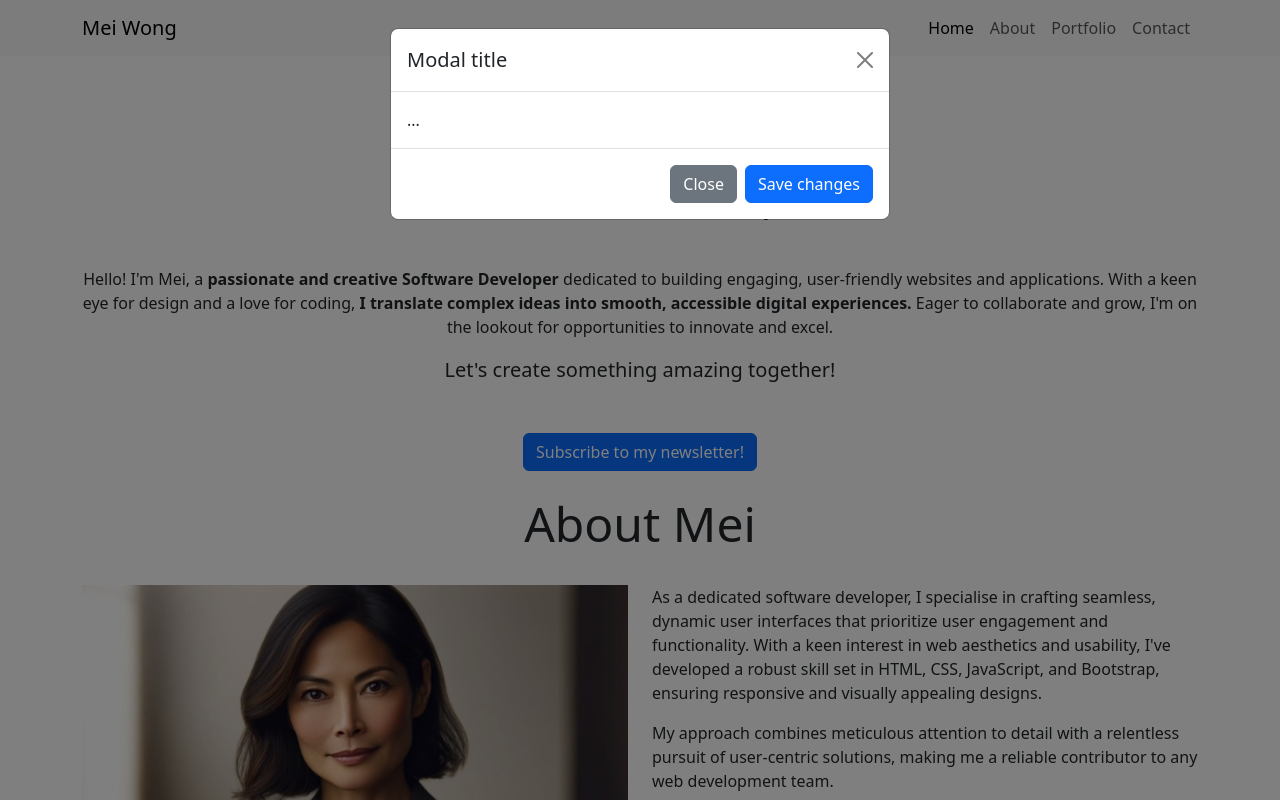
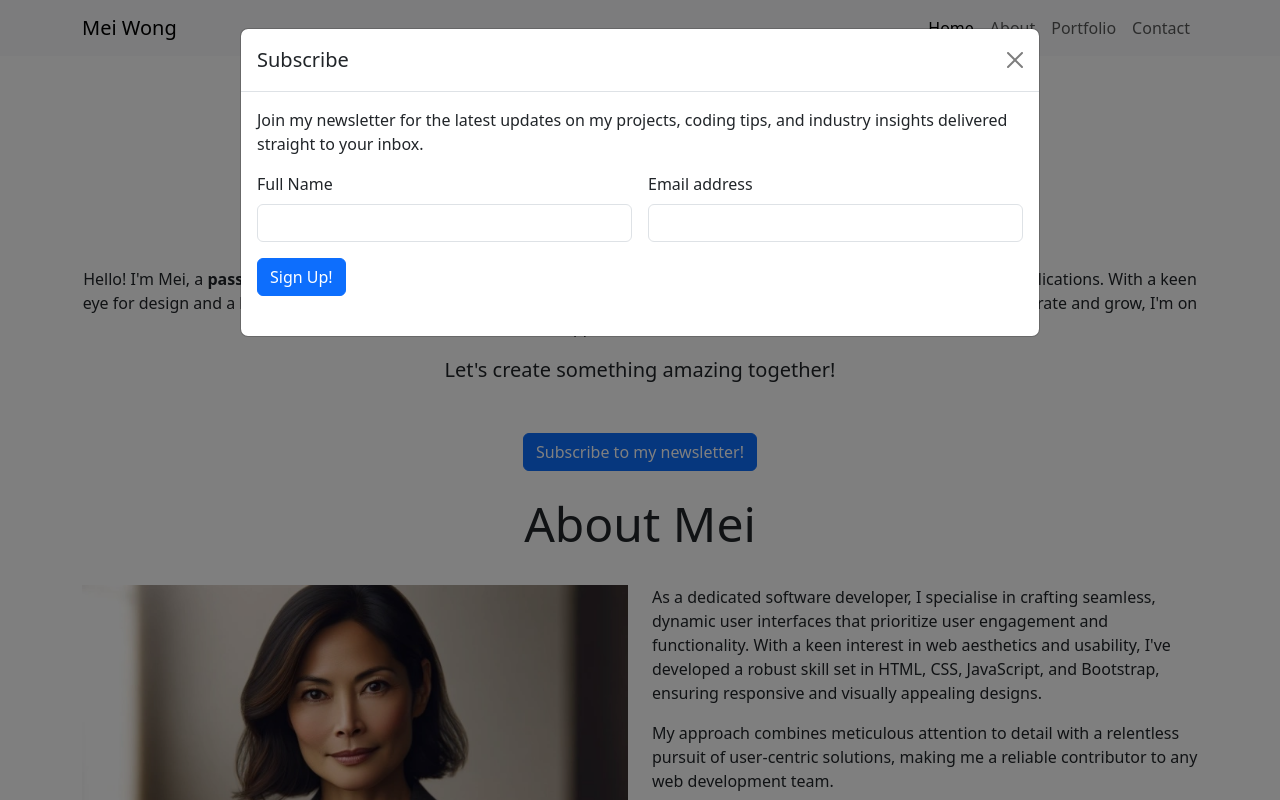
Before and after one commit to bertellis/Portfolio, a plain HTML site: page index.html in a window 1280 px wide. Both pictures are taken after a click on the button "Subscribe to my newsletter!". Shown: the top 800 px of the page. Drawn offline with nearby package versions, Linux system fonts and the light colour scheme.

Commit message:
modal styling

```diff
--- a/index.html
+++ b/index.html
@@ -217,20 +217,35 @@
             </div>
     </footer>
     <!-- Modal -->
-<div class="modal fade" id="exampleModal" tabindex="-1" aria-labelledby="exampleModalLabel" aria-hidden="true">
-    <div class="modal-dialog">
+    <div class="modal fade" id="exampleModal" tabindex="-1" aria-labelledby="exampleModalLabel"
+        aria-hidden="true">
+        <div class="modal-dialog modal-lg">
             <div class="modal-content">
                 <div class="modal-header">
-          <h1 class="modal-title fs-5" id="exampleModalLabel">Modal title</h1>
+                    <h1 class="modal-title fs-5" id="exampleModalLabel">Subscribe</h1>
                     <button type="button" class="btn-close" data-bs-dismiss="modal" aria-label="Close"></button>
                 </div>
                 <div class="modal-body">
-          ...
+                    <p>
+                        Join my newsletter for the latest updates on my projects,
+                        coding tips, and industry insights delivered straight to your
+                        inbox.
+                    </p>
+                    <form class="row g-3">
+                        <div class="col-lg-6">
+                            <label for="full-name" class="form-label" required>Full Name</label>
+                            <input type="text" class="form-control" id="name">
                         </div>
-        <div class="modal-footer">
-          <button type="button" class="btn btn-secondary" data-bs-dismiss="modal">Close</button>
-          <button type="button" class="btn btn-primary">Save changes</button>
+                        <div class="col-lg-6">
+                            <label for="email" class="form-label" required>Email address</label>
+                            <input type="email" class="form-control" id="inputemail">
                         </div>
+                        <div class="col-12 mb-4">
+                            <button type="submit" class="btn btn-primary">Sign Up!</button>
+                        </div>
+                    </form>
+                </div>
+
             </div>
         </div>
     </div>
```
Lines whose indentation alone changed are shown as unchanged.
